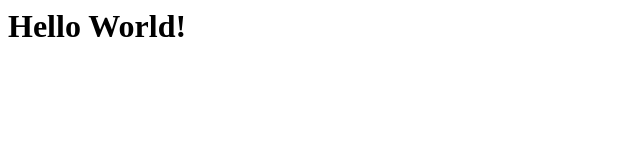
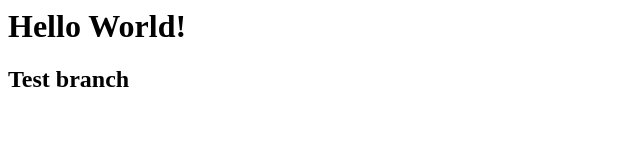
Before and after one commit to boikolha/Module2-Solution, a plain HTML site: page index.html in a window 1280 px wide. Shown: the whole page, without its empty margins (0-640 px from the left). Drawn offline with Linux system fonts and the light colour scheme.

Commit message:
added new test branch

```diff
--- a/index.html
+++ b/index.html
@@ -1 +1,3 @@
 <h1>Hello World!</h1>
+
+<h2>Test branch</h2>
```
